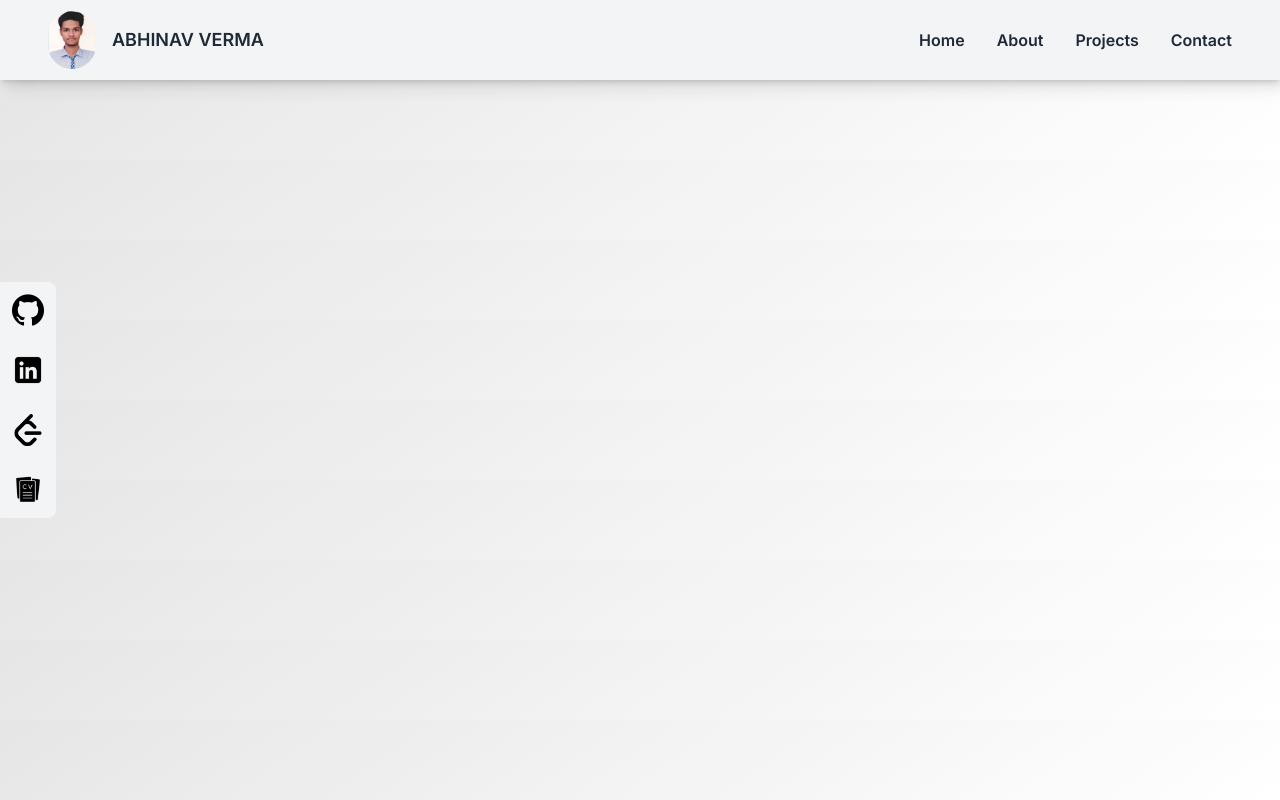
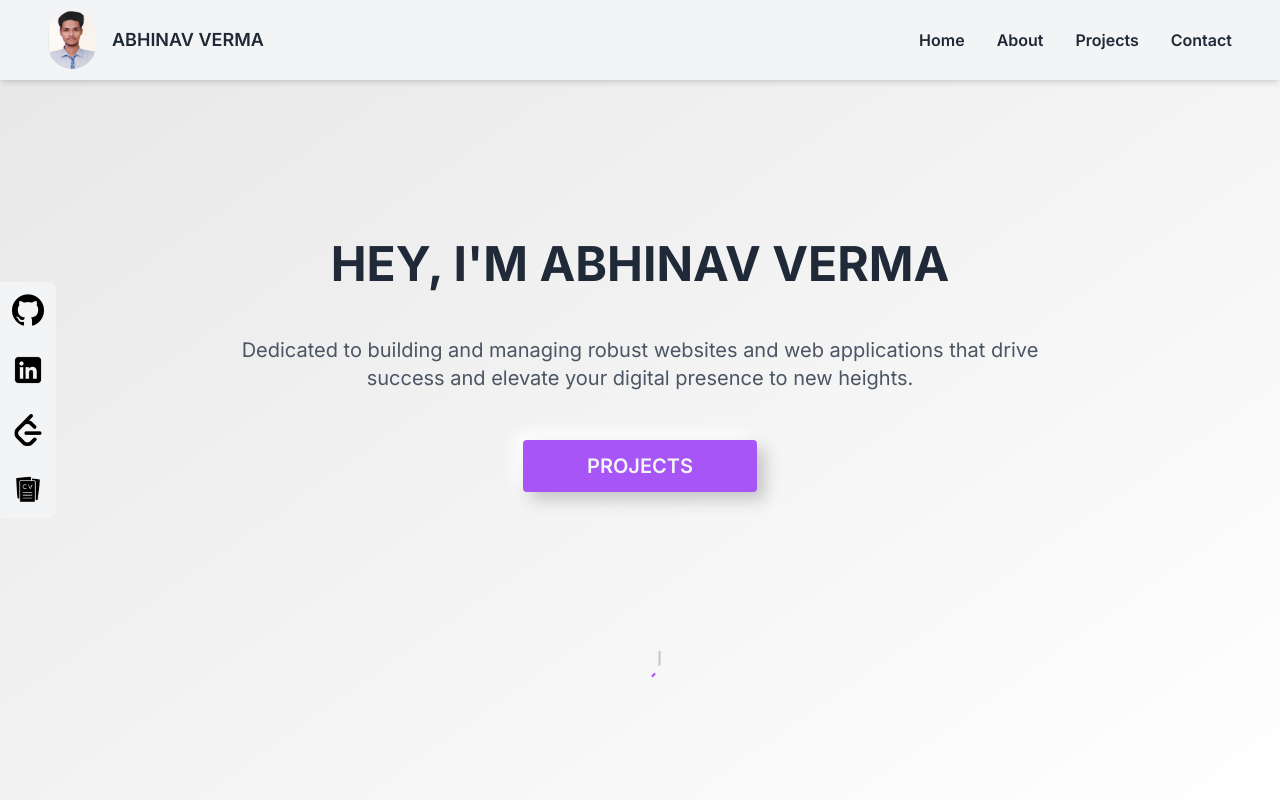
Before and after one commit to Abhinavv9258/portfolio, a Next.js app: page / in a window 1280 px wide. Built offline with nearby package versions, Linux system fonts and the light colour scheme.

Commit message:
feat: added Home component with client-side rendering and Lottie animation

```diff
--- a/app/globals.css
+++ b/app/globals.css
@@ -66,4 +66,9 @@ body {
     background: linear-gradient(145deg, #e0e0e0, #f2f2f2);
     box-shadow: var(--box-shadow-light), var(--box-shadow-dark);
   }
+
+  .bg-home {
+    background: linear-gradient(145deg, #e8e8e8, #ffffff);
+    box-shadow: var(--box-shadow-light), var(--box-shadow-dark);
+  }
 }
--- a/app/page.tsx
+++ b/app/page.tsx
@@ -3,6 +3,7 @@
 import Image from 'next/image';
 
 import Navbar from "../components/Navbar";
+import Home from "../components/Home";
 
 import github from "../assets/images/github.png"
 import leetcode from "../assets/images/leetcode.png"
@@ -38,6 +39,7 @@ export default function page() {
                 </div>
             </aside>
             <Navbar />
+            <Home />
         </>
     );
 }
--- /dev/null
+++ b/components/Home.tsx
@@ -0,0 +1,45 @@
+"use client";
+
+import React from "react";
+
+import Player from 'lottie-react';
+
+import animationData from '../assets/json/animation.json';
+
+const Home: React.FC = () => {
+
+    return (
+        <>
+            <section className="bg-home py-20 text-center px-0 md:px-16 md:h-[90vh]">
+                <div className="mx-auto max-w-7xl text-center py-20">
+                    <h1 className="text-4xl md:text-5xl font-bold text-gray-800 mb-4">HEY, I'M ABHINAV VERMA</h1>
+                    <p className="mt-12 text-gray-600 text-lg md:text-xl px-10 md:px-35 lg:px-40">
+                        Dedicated to building and managing robust websites and web applications that drive success and elevate your digital presence to new heights.
+                    </p>
+                    <div className="mt-12">
+                        <a
+                            href="#projects"
+                            className="inline-block text-xl rounded hover:text-purple-500 bg-purple-500 hover:bg-gray-100 px-16 py-3 text-gray-100 font-semibold shadow-neumorphism hover:shadow-neumorphism-inset transition-all duration-300"
+                            style={{ transitionDelay: '0.05s' }}
+                            onClick={() => document.querySelector('#projects')?.scrollIntoView({ behavior: 'smooth' })}
+                        >
+                            PROJECTS
+                        </a>
+                    </div>
+                </div>
+                <div className="justify-center hidden md:flex items-end h-[20%]">
+                    <div className="flex items-center">
+                        <Player
+                            autoplay
+                            loop
+                            animationData={animationData}
+                            style={{ height: '75px', width: '75px' }}
+                        />
+                    </div>
+                </div>
+            </section>
+        </>
+    );
+};
+
+export default Home;
--- a/package.json
+++ b/package.json
@@ -11,6 +11,8 @@
   },
   "dependencies": {
     "@prisma/client": "^5.18.0",
+    "autoprefixer": "^10.4.20",
+    "lottie-react": "^2.4.0",
     "next": "14.2.5",
     "react": "^18",
     "react-dom": "^18"
@@ -21,9 +23,9 @@
     "@types/react-dom": "^18",
     "eslint": "^8",
     "eslint-config-next": "14.2.5",
-    "postcss": "^8",
+    "postcss": "^8.4.45",
     "prisma": "^5.18.0",
-    "tailwindcss": "^3.4.1",
+    "tailwindcss": "^3.4.10",
     "typescript": "^5"
   }
 }
--- a/tailwind.config.ts
+++ b/tailwind.config.ts
@@ -13,8 +13,24 @@ const config: Config = {
         "gradient-conic":
           "conic-gradient(from 180deg at 50% 50%, var(--tw-gradient-stops))",
       },
+      animation: {
+        bounce: 'bounce-custom 2s infinite',
+      },
+      keyframes: {
+        'bounce-custom': {
+          '0%, 100%': {
+            transform: 'translateY(15px)',
+            opacity: '1',
+          },
+          '50%': {
+            transform: 'translateY(-15px)',
+            opacity: '0',
+          },
+        },
+      },
     },
   },
   plugins: [],
 };
+
 export default config;
```
Also changed, not shown: 1 other file (tests, documents, lock files or other folders).
